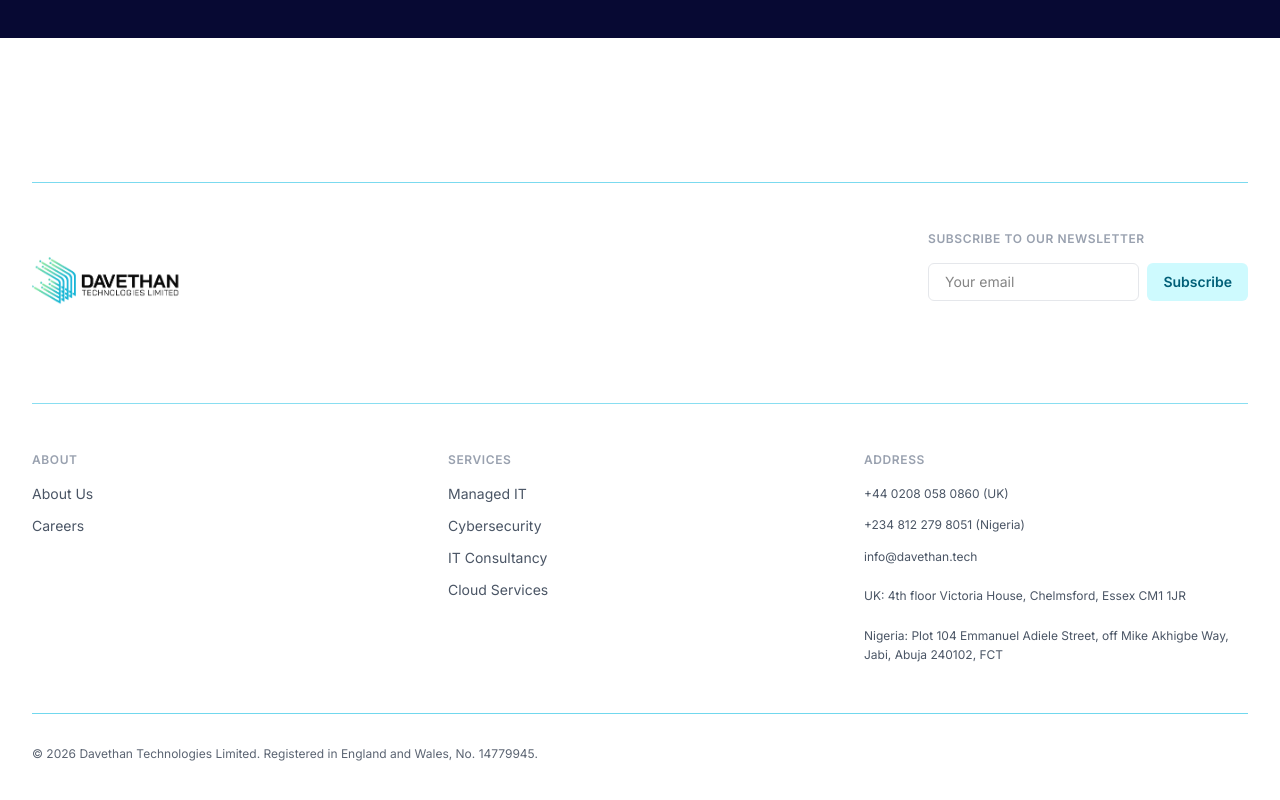
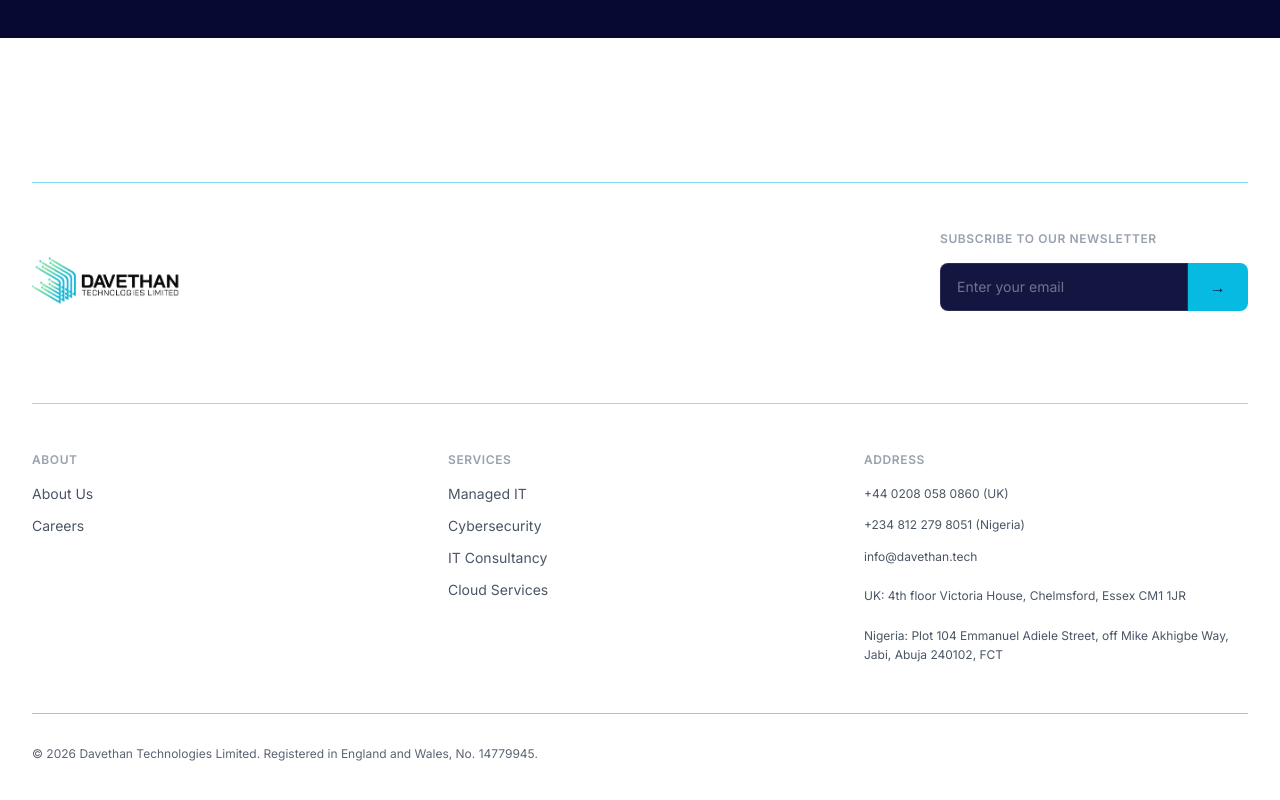
Before and after one commit to davethantech/davethan-website, a Next.js app: page / in a window 1280 px wide. Shown: the part 4584-5384 px from the top of the page. Built offline with nearby package versions, Linux system fonts and the light colour scheme.

Commit message:
feat: build newsletter subscription system with Payload CMS and Resend

```diff
--- /dev/null
+++ b/src/app/api/subscribe/route.ts
@@ -0,0 +1,86 @@
+import { NextResponse } from 'next/server';
+import { getPayload } from 'payload';
+import configPromise from '@payload-config';
+import { Resend } from 'resend';
+
+const resend = new Resend(process.env.RESEND_API_KEY);
+
+export async function POST(request: Request) {
+  try {
+    const data = await request.json();
+    const { email } = data;
+
+    if (!email) {
+      return NextResponse.json(
+        { error: 'Email is required.' },
+        { status: 400 }
+      );
+    }
+
+    // 1. Initialize Payload
+    const payload = await getPayload({ config: configPromise });
+
+    // 2. Check if the subscriber already exists
+    const existing = await payload.find({
+      collection: 'subscribers',
+      where: {
+        email: {
+          equals: email,
+        },
+      },
+    });
+
+    if (existing.docs.length > 0) {
+      return NextResponse.json(
+        { error: 'You are already subscribed!' },
+        { status: 400 }
+      );
+    }
+
+    // 3. Save to Payload CMS (Backup list)
+    await payload.create({
+      collection: 'subscribers',
+      data: {
+        email,
+        status: 'active',
+      },
+    });
+
+    // 4. Send Welcome Email via Resend
+    // (If the Resend Audience feature is fully set up, we could also use the Contacts API here:
+    //  resend.contacts.create({ email, audienceId: '...' }))
+    // For now, we send the recommended Welcome email.
+
+    const fromEmail = 'noreply@davethan.tech';
+
+    await resend.emails.send({
+      from: `Davethan Newsletter <${fromEmail}>`,
+      to: [email],
+      subject: 'Welcome to the Davethan Newsletter!',
+      html: `
+        <div style="font-family:sans-serif;max-width:600px;margin:0 auto;padding:32px;background:#ffffff;border:1px solid #e4e9f2;border-radius:12px;text-align:center;">
+          <img src="https://davethan.tech/davethan_logo.webp" alt="Davethan" width="120" style="margin-bottom:24px;" />
+          <h2 style="color:#0a0d53;margin-bottom:16px;">Welcome aboard!</h2>
+          <p style="color:#5b6472;font-size:16px;line-height:1.6;margin-bottom:24px;">
+            Thank you for subscribing to the Davethan Technologies newsletter. You're now on the list to receive our latest insights on IT strategy, cybersecurity, and digital transformation.
+          </p>
+          <hr style="border:none;border-top:1px solid #e4e9f2;margin-bottom:24px;" />
+          <p style="color:#9ca3af;font-size:12px;">
+            If you didn't request this, you can safely ignore this email.
+          </p>
+        </div>
+      `,
+    });
+
+    return NextResponse.json(
+      { message: 'Successfully subscribed!' },
+      { status: 200 }
+    );
+  } catch (error: unknown) {
+    console.error('Newsletter subscription error:', error);
+    return NextResponse.json(
+      { error: 'Failed to process subscription. Please try again later.' },
+      { status: 500 }
+    );
+  }
+}
--- /dev/null
+++ b/src/collections/Subscribers.ts
@@ -0,0 +1,39 @@
+import { CollectionConfig } from 'payload';
+
+export const Subscribers: CollectionConfig = {
+  slug: 'subscribers',
+  admin: {
+    useAsTitle: 'email',
+    defaultColumns: ['email', 'status', 'createdAt'],
+  },
+  access: {
+    create: () => true, // Anyone can subscribe
+    read: ({ req: { user } }) => Boolean(user), // Only admins can read the list
+    update: ({ req: { user } }) => Boolean(user),
+    delete: ({ req: { user } }) => Boolean(user),
+  },
+  fields: [
+    {
+      name: 'email',
+      type: 'email',
+      required: true,
+      unique: true,
+      admin: {
+        description: 'The email address of the subscriber.',
+      },
+    },
+    {
+      name: 'status',
+      type: 'select',
+      options: [
+        { label: 'Active', value: 'active' },
+        { label: 'Unsubscribed', value: 'unsubscribed' },
+      ],
+      defaultValue: 'active',
+      required: true,
+      admin: {
+        description: 'Whether this user is actively receiving newsletters.',
+      },
+    },
+  ],
+};
--- a/src/components/layout/Footer.tsx
+++ b/src/components/layout/Footer.tsx
@@ -1,5 +1,6 @@
 import Link from 'next/link';
 import Image from 'next/image';
+import { NewsletterForm } from '@/components/shared/NewsletterForm';
 
 export function Footer() {
   return (
@@ -27,18 +28,9 @@ export function Footer() {
           </div>
 
           {/* Newsletter Subscribe */}
-          <div className="flex-1 lg:max-w-xs">
+          <div className="lg:col-span-1">
             <h4 className="text-xs font-semibold text-gray-400 mb-4 tracking-wider uppercase">SUBSCRIBE TO OUR NEWSLETTER</h4>
-            <div className="flex gap-2">
-              <input
-                type="email"
-                placeholder="Your email"
-                className="w-full px-4 py-2 border border-gray-200 rounded-md text-sm focus:outline-none focus:border-cyan-400"
-              />
-              <button className="bg-cyan-100 text-cyan-800 px-4 py-2 rounded-md text-sm font-semibold hover:bg-cyan-200 transition-colors">
-                Subscribe
-              </button>
-            </div>
+            <NewsletterForm />
           </div>
         </div>
 
--- /dev/null
+++ b/src/components/shared/NewsletterForm.tsx
@@ -0,0 +1,80 @@
+'use client';
+
+import { useState } from 'react';
+import { Loader2, CheckCircle, AlertCircle } from 'lucide-react';
+
+export function NewsletterForm() {
+  const [email, setEmail] = useState('');
+  const [status, setStatus] = useState<'idle' | 'loading' | 'success' | 'error'>('idle');
+  const [message, setMessage] = useState('');
+
+  const handleSubmit = async (e: React.FormEvent) => {
+    e.preventDefault();
+    if (!email) return;
+
+    setStatus('loading');
+    setMessage('');
+
+    try {
+      const response = await fetch('/api/subscribe', {
+        method: 'POST',
+        headers: { 'Content-Type': 'application/json' },
+        body: JSON.stringify({ email }),
+      });
+
+      const data = await response.json();
+
+      if (!response.ok) {
+        throw new Error(data.error || 'Something went wrong.');
+      }
+
+      setStatus('success');
+      setMessage('Thanks for subscribing!');
+      setEmail('');
+    } catch (error: any) {
+      setStatus('error');
+      setMessage(error.message || 'Failed to subscribe.');
+    }
+  };
+
+  return (
+    <div>
+      <form onSubmit={handleSubmit} className="flex mt-2 relative">
+        <input
+          type="email"
+          value={email}
+          onChange={(e) => setEmail(e.target.value)}
+          placeholder="Enter your email"
+          required
+          disabled={status === 'loading' || status === 'success'}
+          className="w-full bg-[#131640] border border-[rgba(255,255,255,0.1)] rounded-l-[8px] px-4 py-3 text-white placeholder-[rgba(255,255,255,0.4)] focus:outline-none focus:border-[#06bae1] transition-colors font-inter text-[14px] disabled:opacity-60"
+        />
+        <button
+          type="submit"
+          disabled={status === 'loading' || status === 'success'}
+          className="bg-[#06bae1] text-[#0a0d53] font-bold font-inter px-6 py-3 rounded-r-[8px] hover:opacity-90 transition-opacity flex items-center justify-center min-w-[60px] disabled:opacity-60 disabled:hover:opacity-60"
+        >
+          {status === 'loading' ? (
+            <Loader2 className="w-4 h-4 animate-spin text-[#0a0d53]" />
+          ) : status === 'success' ? (
+            <CheckCircle className="w-4 h-4 text-[#0a0d53]" />
+          ) : (
+            <span>&rarr;</span>
+          )}
+        </button>
+      </form>
+
+      {status === 'success' && (
+        <p className="mt-2 text-[#06bae1] font-inter text-[12px] flex items-center gap-1">
+          <CheckCircle className="w-3 h-3" /> {message}
+        </p>
+      )}
+
+      {status === 'error' && (
+        <p className="mt-2 text-red-400 font-inter text-[12px] flex items-center gap-1">
+          <AlertCircle className="w-3 h-3" /> {message}
+        </p>
+      )}
+    </div>
+  );
+}
--- a/src/payload.config.ts
+++ b/src/payload.config.ts
@@ -11,6 +11,7 @@ import { Categories } from './collections/Categories';
 import { Media } from './collections/Media';
 import { Jobs } from './collections/Jobs';
 import { FormSubmissions } from './collections/FormSubmissions';
+import { Subscribers } from './collections/Subscribers';
 
 const filename = fileURLToPath(import.meta.url);
 const dirname = path.dirname(filename);
@@ -37,6 +38,7 @@ export default buildConfig({
     Media,
     Jobs,
     FormSubmissions,
+    Subscribers,
   ],
   editor: lexicalEditor({}),
   secret: process.env.PAYLOAD_SECRET || 'fallback-secret',
```
